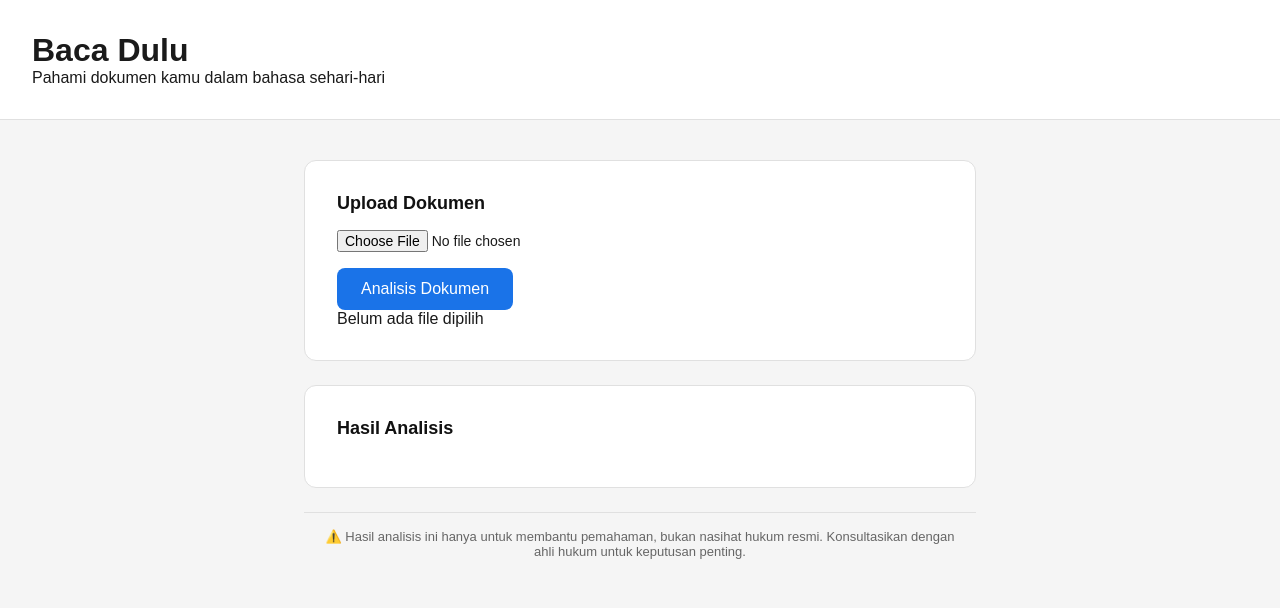
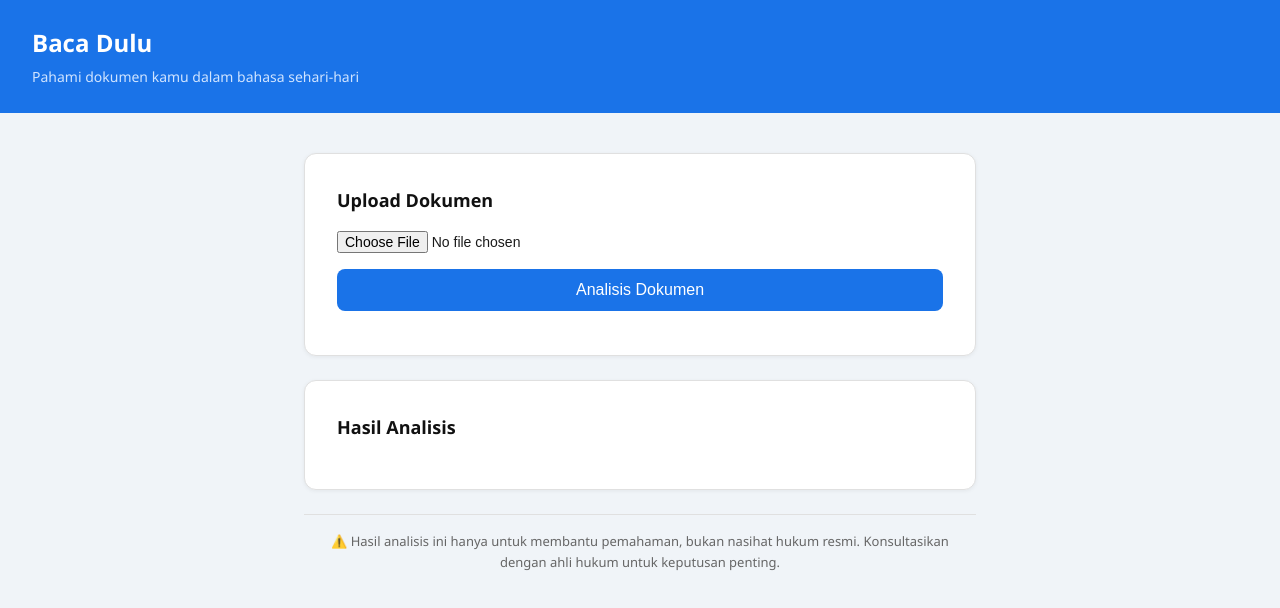
Before and after one commit to ramadhan-dwi-saputra/baca-dulu, a plain HTML site: page index.html in a window 1280 px wide. Drawn offline with nearby package versions, Linux system fonts and the light colour scheme.

Commit message:
style: polish UI - header biru, button full width, box shadow, line height

```diff
--- a/index.html
+++ b/index.html
@@ -20,7 +20,7 @@
             <h2>Upload Dokumen</h2>
             <input type="file" id="file-input" accept="image/*,.pdf" />
             <button id="analyze-btn">Analisis Dokumen</button>
-            <p id="file-name">Belum ada file dipilih</p>
+            <p id="file-name"></p>
         </section>
 
         <section id="result-area">
--- a/style.css
+++ b/style.css
@@ -5,15 +5,26 @@
 }
 
 body {
-    font-family: sans-serif;
-    background-color: #f5f5f5;
+    font-family: 'Segoe UI', sans-serif;
+    background-color: #f0f4f8;
     color: #1a1a1a;
+    line-height: 1.6;
 }
 
 header {
-    background-color: #ffffff;
-    padding: 32px 32px;
-    border-bottom: 1px solid #e0e0e0;
+    background-color: #1a73e8;
+    padding: 24px 32px;
+}
+
+header h1 {
+    color: #ffffff;
+    font-size: 24px;
+}
+
+header p {
+    color: #d0e4ff;
+    font-size: 14px;
+    margin-top:  4px;
 }
 
 main {
@@ -28,6 +39,7 @@ section {
     padding: 32px;
     margin-bottom: 24px;
     border: 1px solid #e0e0e0;
+    box-shadow: 0 1px 4px rgba(0,0,0,0.06);
 }
 
 section h2 {
@@ -50,14 +62,26 @@ button {
     border-radius: 8px;
     font-size: 16px;
     cursor: pointer;
+    width: 100%;
 }
 
 button:hover {
     background-color: #1557b0;
 }
 
+button:disabled {
+    background-color: #9e9e9e;
+    cursor: not-allowed;
+}
+
+#file-name {
+    margin-top: 12px;
+    font-size: 14px;
+    color: #555555;
+}
+
 .result-content {
-    line-height: 1.7;
+    line-height: 1.8;
     color: #333333;
     white-space: pre-wrap;
 }
@@ -99,11 +123,6 @@ button:hover {
     font-style: italic;
 }
 
-button:disabled {
-    background-color: #9e9e9e;
-    cursor: not-allowed;
-}
-
 #disclaimer {
     font-size: 13px;
     color: #666666;
```
